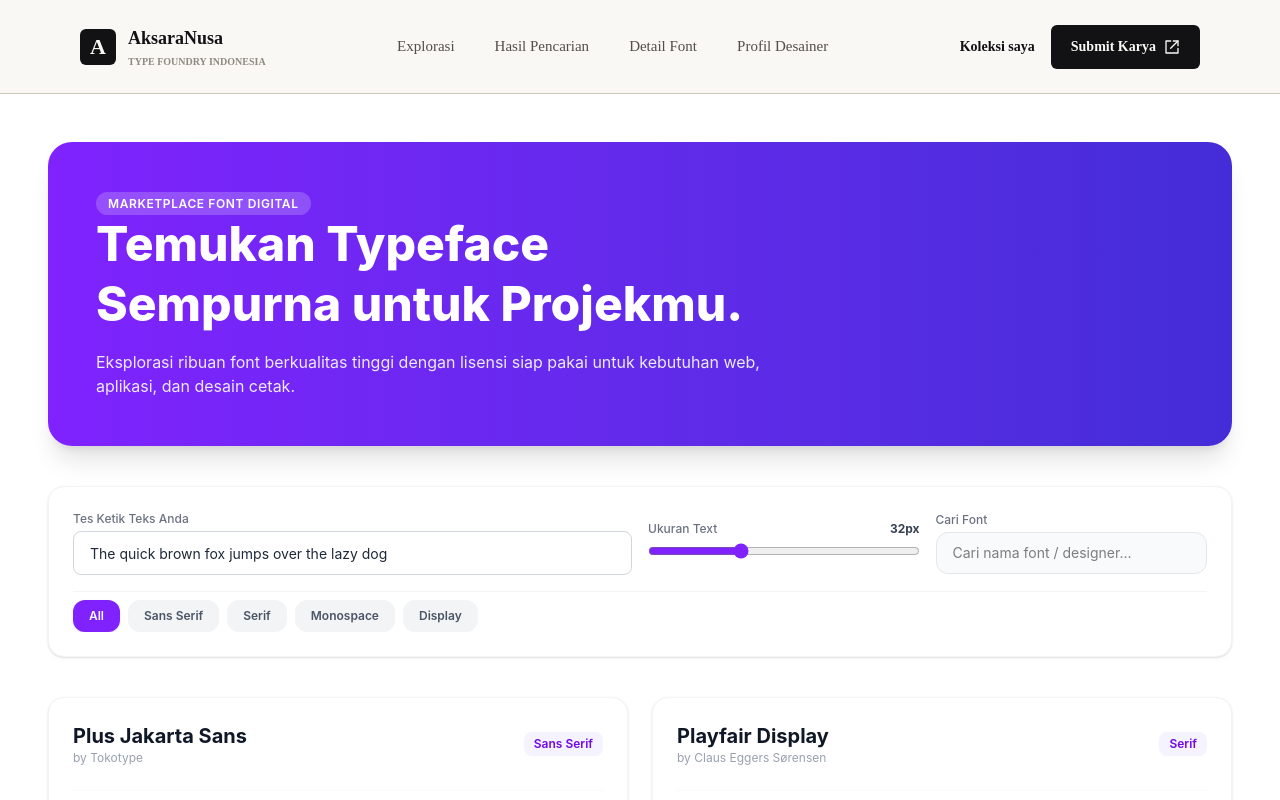
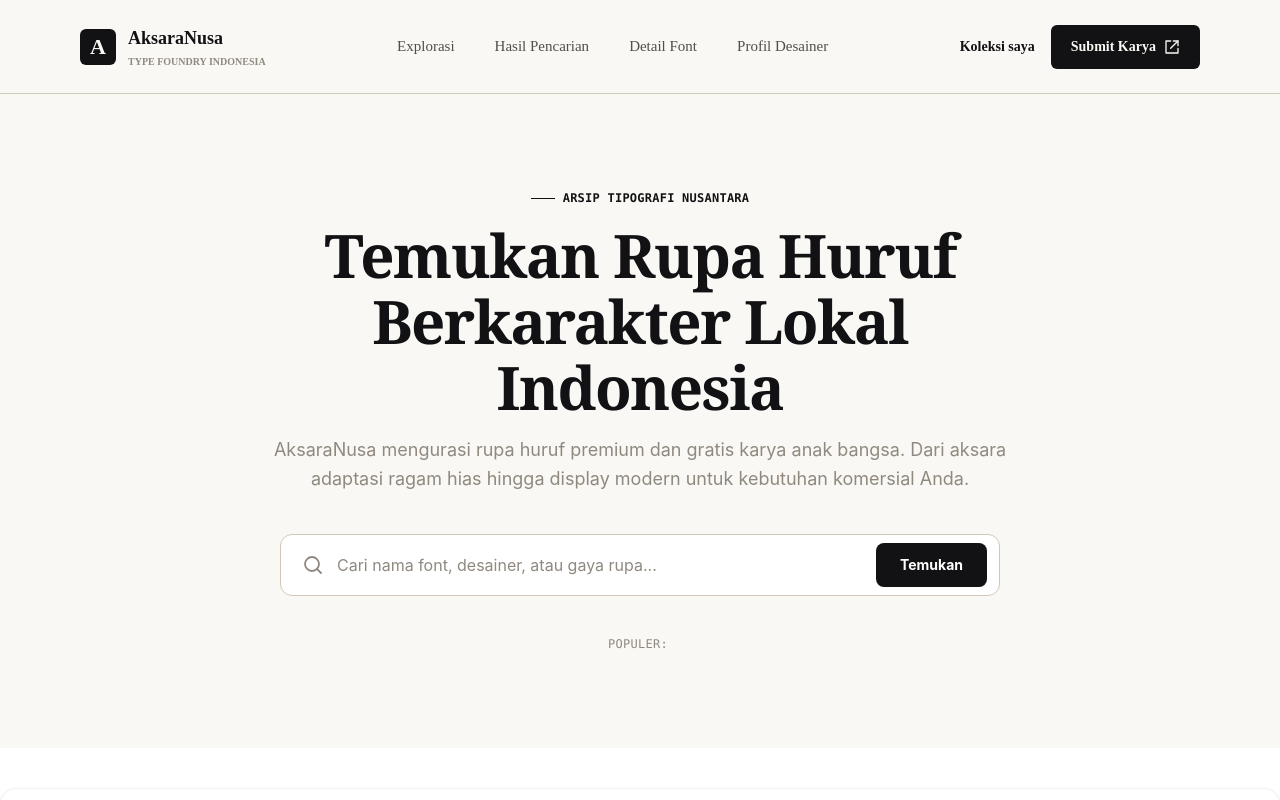
Before and after one commit to 3ncis/font_market, a Vue app: page / in a window 1280 px wide. Shown: the top 800 px of the page. Built offline with nearby package versions, Linux system fonts and the light colour scheme; the HTML template or start-up script is replaced by a standard one.

Commit message:
update HeroMain 1

```diff
--- a/src/components/layout/mainlayout.vue
+++ b/src/components/layout/mainlayout.vue
@@ -14,7 +14,7 @@ export default {
 <template>
   <div class="">
     <Appheader/>
-    <div class="p-4">
+    <div class="">
       <slot></slot>
     </div>
     <Appfooter/>
--- a/src/views/home.vue
+++ b/src/views/home.vue
@@ -1,29 +1,81 @@
 <template>
   <MainLayout>
-    <div class="space-y-10 p-8">
-    <section class="bg-gradient-to-r from-violet-600 to-indigo-700 text-white rounded-3xl p-8 md:p-12 shadow-xl">
-      <div class="max-w-2xl space-y-4">
-        <span class="bg-white/20 text-white text-xs font-semibold px-3 py-1 rounded-full uppercase tracking-wider">
-          Marketplace Font Digital
+    <div class="flex flex-col gap-10">
+      <section class="w-full bg-[#FAF8F5] px-4 py-16 sm:px-6 sm:py-20 lg:px-20 lg:py-24">
+        <div class="mx-auto flex w-full max-w-[1440px] flex-col items-center gap-8 sm:gap-10">
+
+          <!-- Hero Text -->
+          <div class="flex w-full max-w-[800px] flex-col items-center gap-4">
+
+            <!-- Section Label -->
+            <div class="inline-flex items-center gap-2">
+              <div class="h-px w-6 bg-[#121214]"></div>
+
+              <span class="font-mono text-xs font-bold tracking-[0.24px] text-[#121214]">
+                ARSIP TIPOGRAFI NUSANTARA
               </span>
-        <h1 class="text-3xl md:text-5xl font-extrabold leading-tight">
-          Temukan Typeface Sempurna untuk Projekmu.
+            </div>
+
+            <!-- Heading -->
+            <h1
+              class="w-full text-center font-serif text-4xl font-extrabold leading-tight tracking-tight text-[#121214] sm:text-5xl sm:leading-[1.1] lg:text-6xl lg:leading-[1.1]">
+              Temukan Rupa Huruf Berkarakter Lokal Indonesia
             </h1>
-        <p class="text-violet-100 text-sm md:text-base">
-          Eksplorasi ribuan font berkualitas tinggi dengan lisensi siap pakai untuk kebutuhan web, aplikasi, dan desain cetak.
+
+            <!-- Description -->
+            <p class="w-full text-center text-base leading-relaxed text-[#8F897F] sm:text-lg sm:leading-[1.6]">
+              AksaraNusa mengurasi rupa huruf premium dan gratis karya anak bangsa.
+              Dari aksara adaptasi ragam hias hingga display modern untuk kebutuhan
+              komersial Anda.
             </p>
+          </div>
+
+          <!-- Search Bar -->
+          <form
+            class="flex w-full max-w-[720px] flex-col gap-3 rounded-xl border border-[#D1C9B8] bg-white p-3 sm:flex-row sm:items-center sm:gap-4 sm:py-2 sm:pl-5"
+            @submit.prevent="handleSearch">
+            <!-- Search Input -->
+            <div class="flex min-w-0 flex-1 items-center gap-3 px-1 sm:px-0">
+              <svg xmlns="http://www.w3.org/2000/svg" width="24" height="24" viewBox="0 0 24 24" fill="none"
+                stroke="currentColor" stroke-width="1.8" stroke-linecap="round" stroke-linejoin="round"
+                class="h-5 w-5 shrink-0 text-[#8F897F] sm:h-6 sm:w-6" aria-hidden="true">
+                <circle cx="11" cy="11" r="7" />
+                <path d="m20 20-4-4" />
+              </svg>
+
+              <input v-model="searchQuery" type="search" placeholder="Cari nama font, desainer, atau gaya rupa..."
+                aria-label="Cari font"
+                class="w-full min-w-0 border-0 bg-transparent py-2 text-sm text-[#121214] outline-none placeholder:text-[#8F897F] focus:ring-0 sm:text-base" />
+            </div>
+
+            <!-- Search Button -->
+            <button type="submit"
+              class="inline-flex shrink-0 items-center justify-center rounded-lg bg-[#121214] px-6 py-3 text-sm font-bold text-white transition-colors duration-200 hover:bg-[#333333] focus-visible:outline-2 focus-visible:outline-offset-2 focus-visible:outline-[#121214] sm:py-3">
+              Temukan
+            </button>
+          </form>
+
+          <!-- Popular Suggestions -->
+          <div class="flex w-full max-w-[720px] flex-wrap items-center justify-center gap-2 sm:gap-3">
+            <span class="mr-1 font-mono text-xs font-normal tracking-wide text-[#8F897F]">
+              POPULER:
+            </span>
+
+            <button v-for="tag in popularTags" :key="tag" type="button"
+              class="rounded-full border border-[#D1C9B8] bg-white px-3 py-1.5 text-xs text-[#121214] transition-colors duration-200 hover:border-[#121214] hover:bg-[#121214] hover:text-white sm:text-sm"
+              @click="selectTag(tag)">
+              {{ tag }}
+            </button>
+          </div>
+
         </div>
       </section>
       <section class="bg-white p-6 rounded-2xl shadow-sm border border-gray-100 space-y-4">
         <div class="grid grid-cols-1 md:grid-cols-12 gap-4 items-center">
           <div class="md:col-span-6">
             <label class="block text-xs font-medium text-gray-500 mb-1">Tes Ketik Teks Anda</label>
-          <BaseInput
-            :type="text"
-            :modelValue="customText"
-            placeholder="Ketik teks di sini.."
-            @update:modelValue="customText = $event"
-          />
+            <BaseInput :type="text" :modelValue="customText" placeholder="Ketik teks di sini.."
+              @update:modelValue="customText = $event" />
             <!-- <input
             v-model="customText"
             type="text"
@@ -36,36 +88,21 @@
               <label class="text-xs font-medium text-gray-500">Ukuran Text</label>
               <span class="text-xs font-bold text-gray-700">{{ fontSize }}px</span>
             </div>
-          <input
-            v-model="fontSize"
-            type="range"
-            min="16"
-            max="64"
-            class="w-full accent-violet-600 cursor-pointer"
-          />
+            <input v-model="fontSize" type="range" min="16" max="64" class="w-full accent-violet-600 cursor-pointer" />
           </div>
           <div class="md:col-span-3">
             <label class="block text-xs font-medium text-gray-500 mb-1">Cari Font</label>
-          <input
-            v-model="searchQuery"
-            type="text"
-            placeholder="Cari nama font / designer..."
-            class="w-full px-4 py-2.5 bg-gray-50 border border-gray-200 rounded-xl text-sm focus:outline-none focus:ring-2 focus:ring-violet-500 transition"
-          />
+            <input v-model="searchQuery" type="text" placeholder="Cari nama font / designer..."
+              class="w-full px-4 py-2.5 bg-gray-50 border border-gray-200 rounded-xl text-sm focus:outline-none focus:ring-2 focus:ring-violet-500 transition" />
           </div>
         </div>
         <div class="flex items-center gap-2 pt-2 overflow-x-auto border-t border-gray-100">
-        <button
-          v-for="cat in categories"
-          :key="cat"
-          @click="selectedCategory = cat"
-          :class="[
+          <button v-for="cat in categories" :key="cat" @click="selectedCategory = cat" :class="[
             'px-4 py-2 rounded-xl text-xs font-semibold transition whitespace-nowrap',
             selectedCategory === cat
               ? 'bg-violet-600 text-white shadow-sm'
               : 'bg-gray-100 text-gray-600 hover:bg-gray-200'
-          ]"
-        >
+          ]">
             {{ cat }}
           </button>
         </div>
@@ -74,15 +111,13 @@
         <div v-if="isLoading" class="grid grid-cols-1 md:grid-cols-2 gap-6">
           <div v-for="n in 4" :key="n" class="h-64 bg-gray-200 animate-pulse rounded-2xl"></div>
         </div>
-      <div v-else-if="filteredFonts.length === 0" class="text-center py-16 bg-white rounded-2xl border border-dashed border-gray-200">
+        <div v-else-if="filteredFonts.length === 0"
+          class="text-center py-16 bg-white rounded-2xl border border-dashed border-gray-200">
           <p class="text-gray-500 text-sm">Tidak ada font yang cocok dengan pencarianmu.</p>
         </div>
         <div v-else class="grid grid-cols-1 md:grid-cols-2 gap-6">
-        <div
-          v-for="font in filteredFonts"
-          :key="font.id"
-          class="bg-white p-6 rounded-2xl border border-gray-100 shadow-sm hover:shadow-md transition flex flex-col justify-between group"
-        >
+          <div v-for="font in filteredFonts" :key="font.id"
+            class="bg-white p-6 rounded-2xl border border-gray-100 shadow-sm hover:shadow-md transition flex flex-col justify-between group">
             <div>
               <div class="flex items-center justify-between mb-3">
                 <div>
@@ -97,10 +132,8 @@
               </div>
 
               <div class="my-6 min-h-[100px] flex items-center border-y border-gray-50 py-4 overflow-hidden">
-              <p
-                class="text-gray-900 font-normal leading-tight transition-all duration-150 w-full truncate"
-                :style="{ fontSize: fontSize + 'px' }"
-              >
+                <p class="text-gray-900 font-normal leading-tight transition-all duration-150 w-full truncate"
+                  :style="{ fontSize: fontSize + 'px' }">
                   {{ customText || font.previewText }}
                 </p>
               </div>
@@ -115,18 +148,10 @@
               </div>
               <!-- :to="{ name: 'font-detail', params: { id: font.id } }" -->
               <div class="flex gap-3">
-              <BaseButton
-                type="click"
-                variant="danger"
-                size="md"
-              >
+                <BaseButton type="click" variant="danger" size="md">
                   Cancel
                 </BaseButton>
-              <BaseButton
-                type="click"
-                variant="secondary"
-                size="md"
-              >
+                <BaseButton type="click" variant="secondary" size="md">
                   Submit
                 </BaseButton>
               </div>
```
Lines whose indentation alone changed are shown as unchanged.
